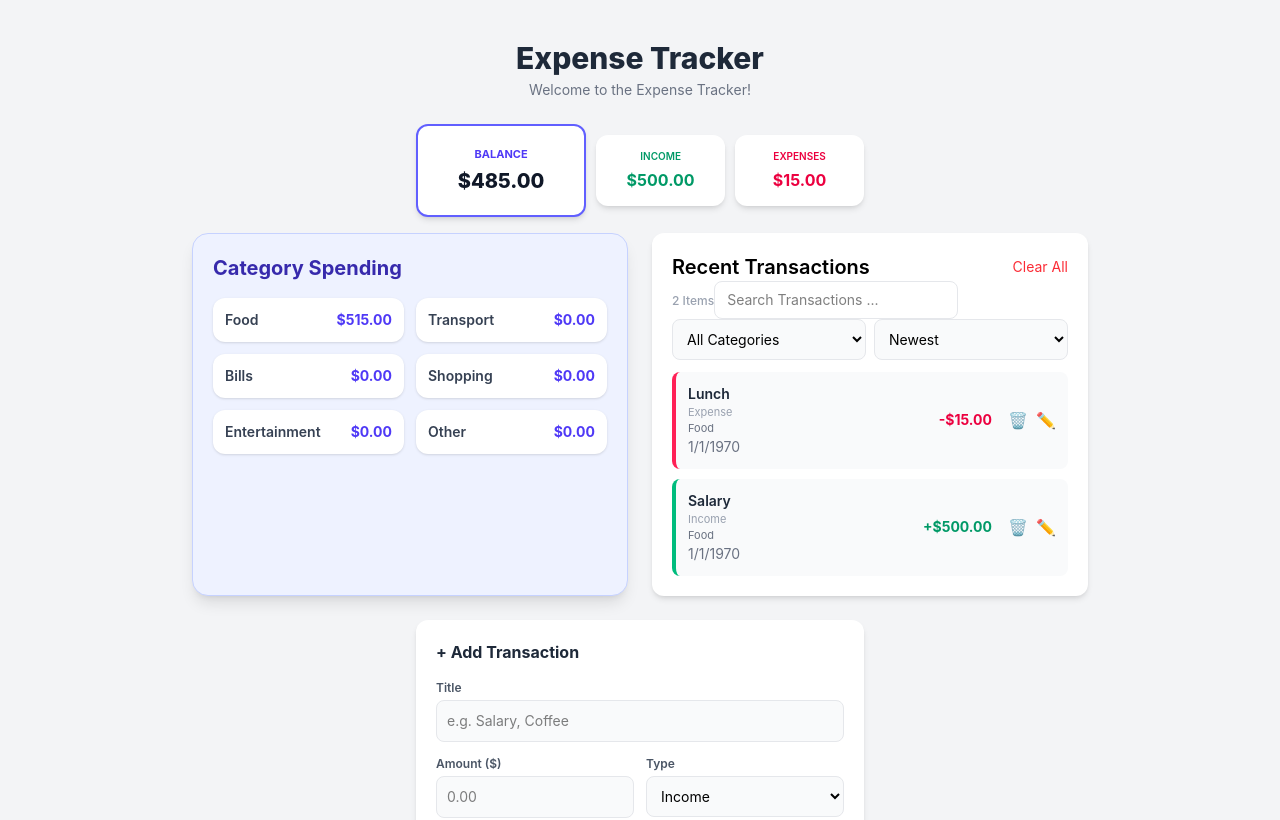
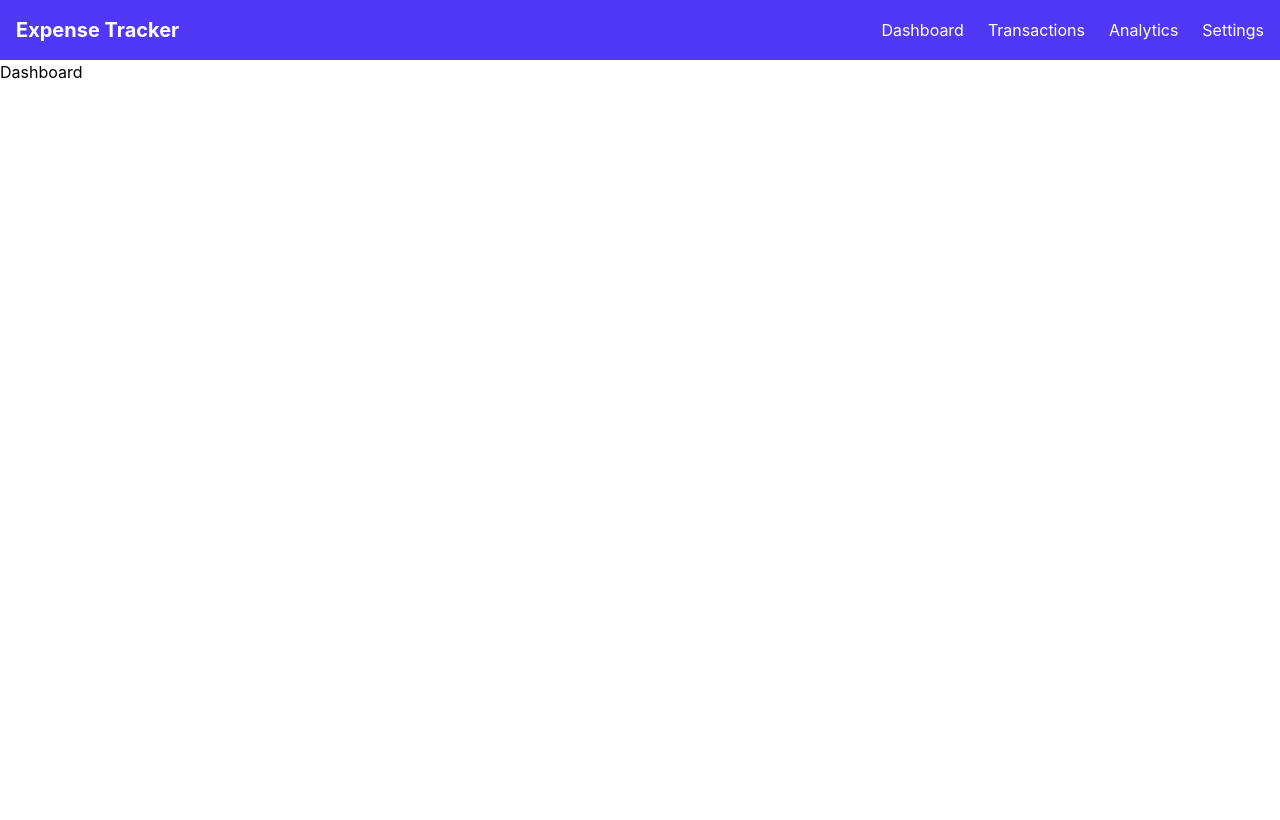
Before and after one commit to betty1233/Expense-Tracker, a React (Vite) app: page /dashboard in a window 1280 px wide. Shown: the top 820 px of the page. Built offline with nearby package versions, Linux system fonts and the light colour scheme.

Commit message:
arranging pages

```diff
--- a/package.json
+++ b/package.json
@@ -13,6 +13,7 @@
     "@tailwindcss/vite": "^4.3.3",
     "react": "^19.2.8",
     "react-dom": "^19.2.8",
+    "react-router-dom": "^7.18.4",
     "tailwindcss": "^4.3.3"
   },
   "devDependencies": {
--- a/src/App.jsx
+++ b/src/App.jsx
@@ -1,9 +1,23 @@
-import Frontpage from './components/Frontpage';
+import { BrowserRouter, Routes, Route } from "react-router-dom";
+import Frontpage from "./components/Frontpage";
+import Navbar from "./components/Navbar";
+import Dashboard from "./pages/Dashboard";
+import Transactions from "./pages/Transactions";
+import Analytics from "./pages/Analytics";
+import Settings from "./pages/Settings";
 
- export default function App(){
-  return(
-    <div>
-      <Frontpage />
-    </div>
-  )
+export default function App() {
+  return (
+    <BrowserRouter>
+      <Navbar/>
+      <Routes>
+        <Route path="/" element={<Dashboard />} />
+
+        <Route path="/dashboard" element={<Dashboard />} />
+        <Route path="/transactions" element={<Transactions />} />
+        <Route path="/analytics" element={<Analytics />} />
+        <Route path="/settings" element={<Settings />} />
+      </Routes>
+    </BrowserRouter>
+  );
 }
--- /dev/null
+++ b/src/components/Navbar.jsx
@@ -0,0 +1,17 @@
+import { Link } from "react-router-dom";
+
+export default function Navbar(){
+    return(
+        <nav className="flex items-center justify-between p-4 bg-indigo-600 text-white">
+            <h2 className="text-xl font-bold">
+                Expense Tracker
+            </h2>
+            <div className="flex gap-6">
+                <Link to= "/dashboard"className="hover:text-indigo-200"> Dashboard </Link>
+                <Link to= "/transactions" className="hover:text-indigo-200"> Transactions </Link>
+                <Link to= "/analytics" className="hover:text-indigo-200"> Analytics </Link>
+                <Link to= "/settings" className="hover:text-indigo-200"> Settings </Link>
+            </div>
+        </nav>
+    );
+}
--- /dev/null
+++ b/src/pages/Dashboard.jsx
@@ -0,0 +1,9 @@
+import Frontpage from "../components/Frontpage"
+
+export default function Dashboard() {
+    return(
+        <div>
+            <h1>Dashboard</h1>
+        </div>
+    );
+}
```
Also changed, not shown: src/pages/Dashbobard.jsx (deleted), 1 other file (tests, documents, lock files or other folders).
